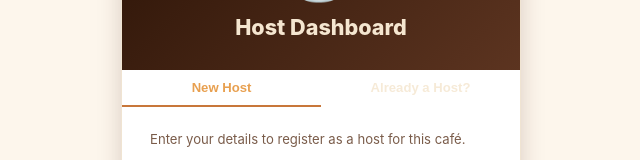
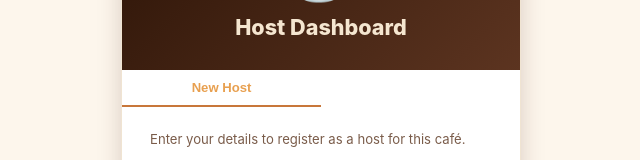
Before and after one commit to jissen706/Coffeemeet_Frontend, a React (Vite) app: page /barista in a window 1280 px wide. Shown: the part 167-327 px from the top of the page, without its empty margins (319-959 px from the left). Built offline with nearby package versions, Linux system fonts and the light colour scheme; no server answers.

Commit message:
Make inactive host login tab pure white

```diff
--- a/src/index.css
+++ b/src/index.css
@@ -1675,7 +1675,7 @@ body {
   padding: 10px;
   background: none;
   border: none;
-  color: rgba(245,230,208,0.85);
+  color: #fff;
   font-size: 0.82rem;
   font-weight: 600;
   cursor: pointer;
```
